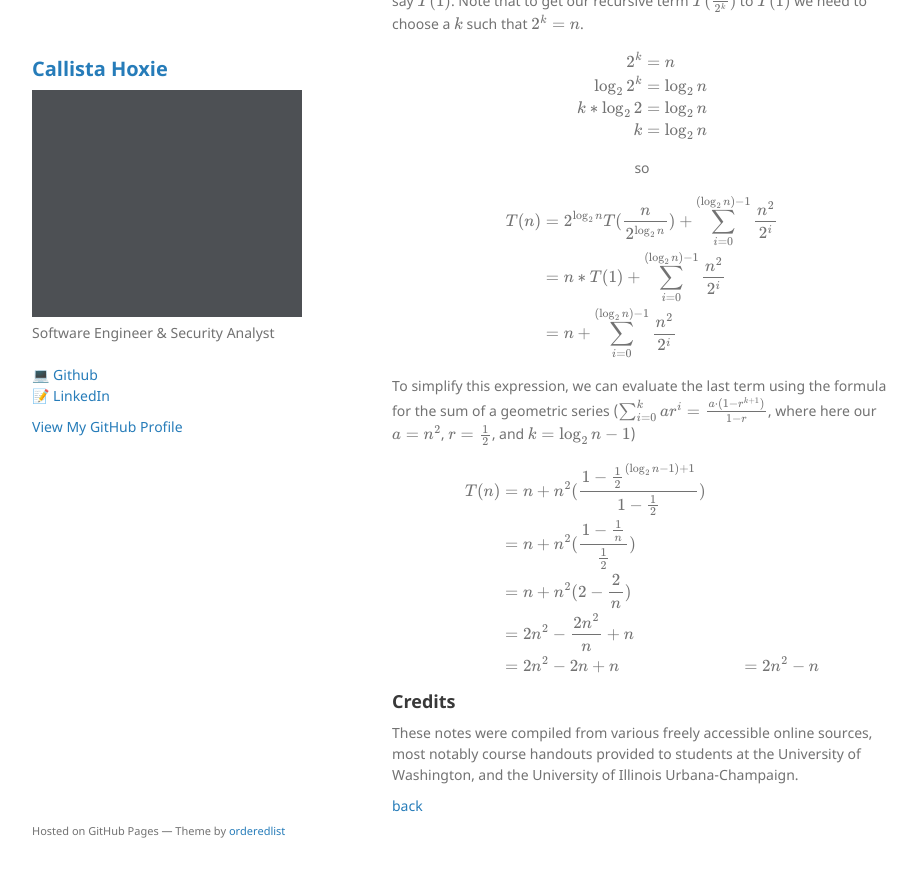
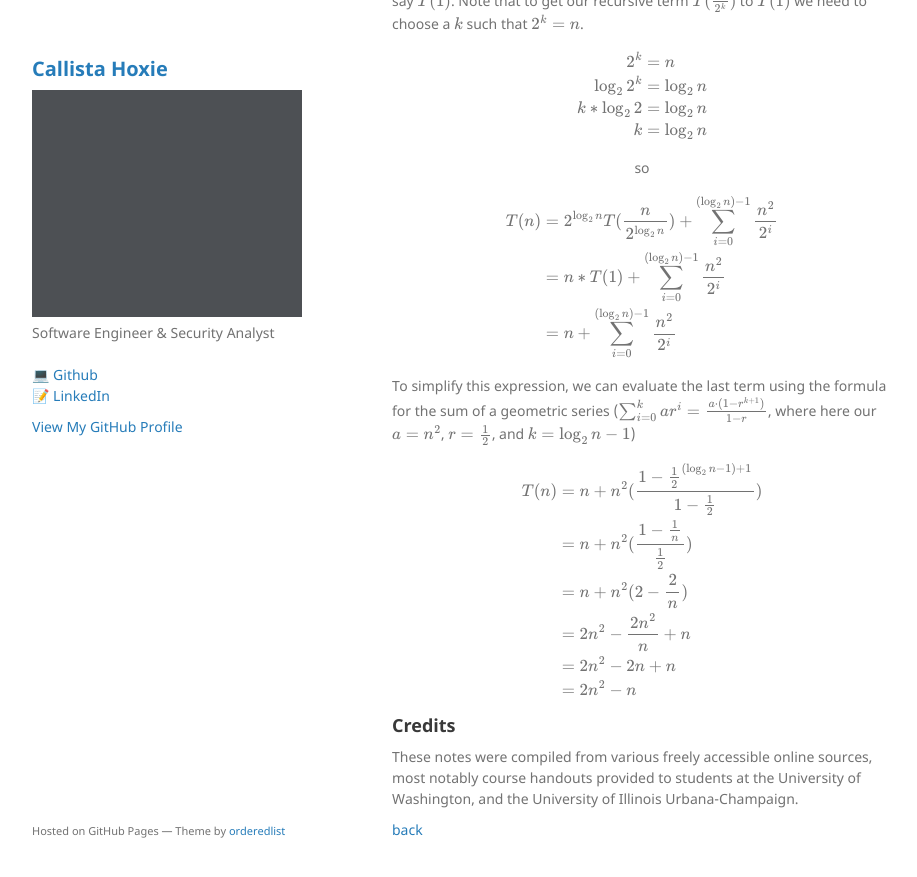
Before and after one commit to callistajosette/callistajosette.github.io, a Jekyll site: the page built from project-crease.md, in a window 1280 px wide and 900 px high, scrolled down 2180 px. Shown: the top 877 px of the window, without its empty margins (178-1095 px from the left). Built offline with Jekyll 4.4.1, drawn with Linux system fonts in a browser that asks for light colours; our own code applies the rules of GitHub Pages for plain Markdown files.

```diff
--- a/project-crease.md
+++ b/project-crease.md
@@ -191,7 +191,7 @@ T(n)& =n+n^{2}(\frac{1-\frac{1}{2}^{(\log _{2}{n}-1)+1}}{1-\frac{1}{2}})\\
 & =n+n^{2}(\frac{1-\frac{1}{n}}{\frac{1}{2}})\\
 &= n+n^{2}(2-\frac{2}{n})\\
 &= 2n^{2}-\frac{2n^{2}}{n}+n\\
-&= 2n^{2}-2n+n
+&= 2n^{2}-2n+n\\
 &=2n^{2}-n
 \end{align*}
 $$
```
